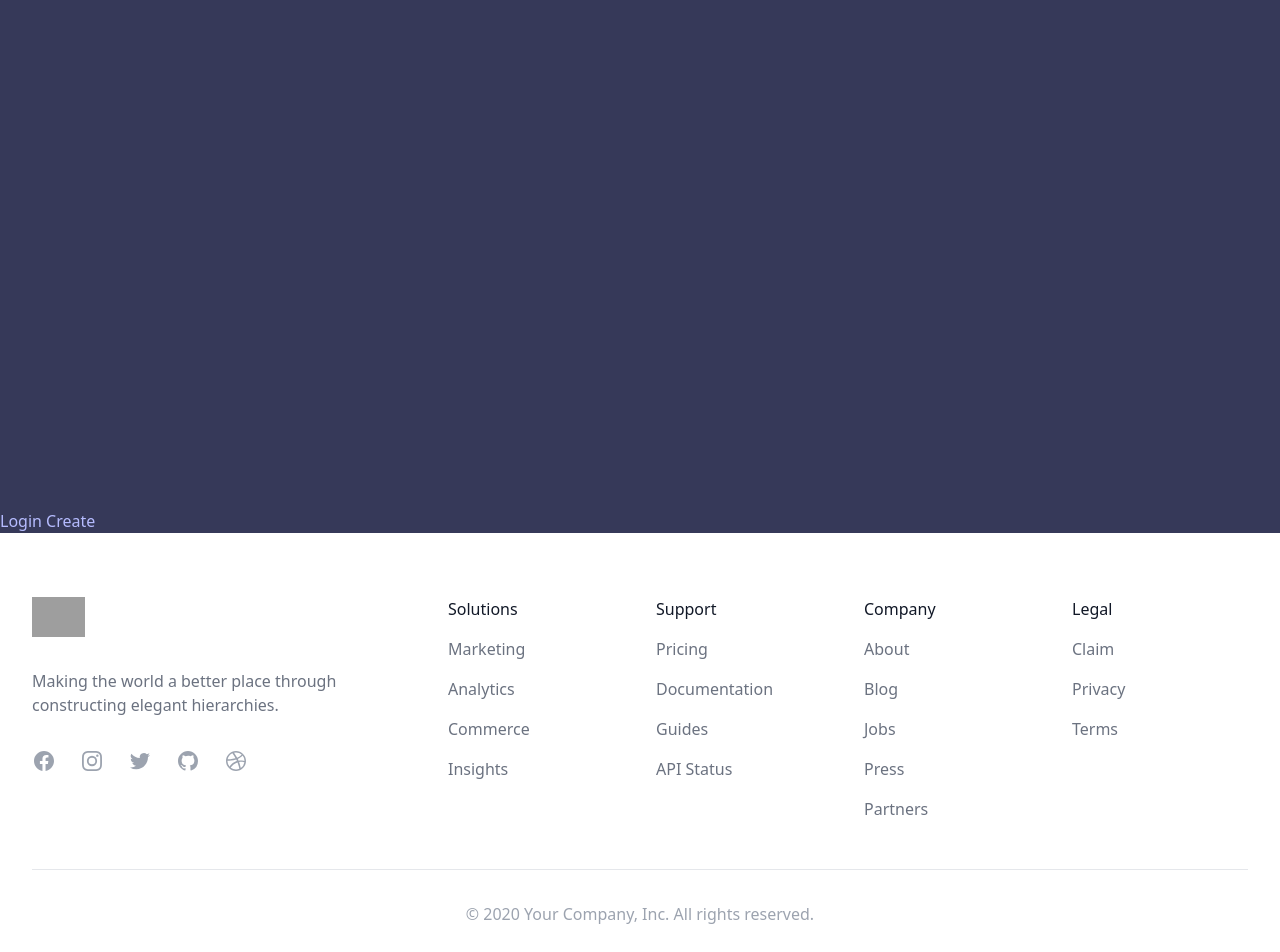
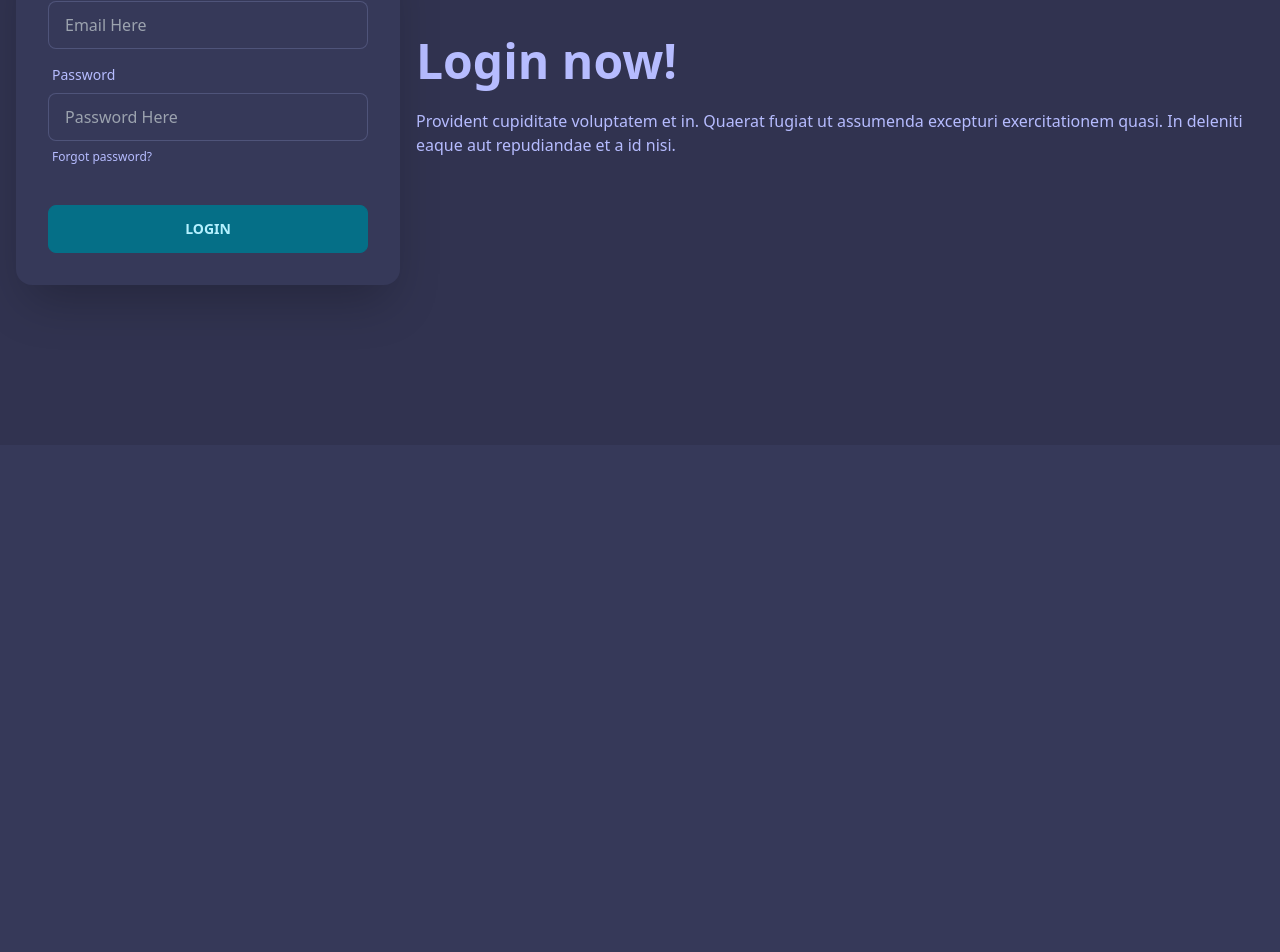
Before and after one commit to Samuel-Moo/konbini-anime, a React (Create React App) app: page /LoginCreate in a window 1280 px wide. Shown: the part 355-1307 px from the top of the page. After the commit the page ends 800 px from the top, so only its background shows below. Built offline with nearby package versions, Linux system fonts and the light colour scheme; grey boxes are pictures that could not be loaded.

Commit message:
Samuel Moo 10-02-23 Changes to login and sign up

```diff
--- /dev/null
+++ b/src/components/LogInCreate/Login.js
@@ -0,0 +1,71 @@
+import { connect } from "react-redux"
+
+
+function Login(){
+    return(
+        <div className="hero min-h-screen bg-base-200">
+        <div className="hero-content flex-col lg:flex-row-reverse">
+          <div className="text-center lg:text-left">
+            <h1 className="text-5xl font-bold">Login now!</h1>
+            <p className="py-6">Provident cupiditate voluptatem et in. Quaerat fugiat ut assumenda excepturi exercitationem quasi. In deleniti eaque aut repudiandae et a id nisi.</p>
+          </div>
+          <div className="card flex-shrink-0 w-full max-w-sm shadow-2xl bg-base-100">
+            <div className="card-body">
+              <div className="form-control">
+                <label className="label">
+                  <span className="label-text">Email</span>
+                </label>
+                <input type="email" placeholder="Email Here" className="input input-bordered" />
+              </div>
+              <div className="form-control">
+                <label className="label">
+                  <span className="label-text">Password</span>
+                </label>
+                <input type="text" placeholder="Password Here" className="input input-bordered" />
+                <label className="label">
+                  <a href="#" className="label-text-alt link link-hover">Forgot password?</a>
+                </label>
+              </div>
+              <div className="form-control mt-6">
+                <button className="btn btn-primary">Login</button>
+              </div>
+            </div>
+          </div>
+        </div>
+      </div>
+   /*
+    <div>
+        <form method='POST'>
+            <div>
+                <label id='email'>
+                    <input placeholder="Enter Your Email Here">
+
+                    </input>
+                </label>
+            </div>
+            <br></br>
+            <div>
+                <label id='password'>
+                    <input placeholder="Enter Your Password Here">
+
+                    </input>
+                </label>
+            </div>
+            <div>
+                <button className="btn">Login</button>
+            </div>
+
+        </form>
+    </div> */
+
+    )
+}
+
+
+
+const mapStateToProps=state=>({
+
+})
+export default connect(mapStateToProps,{
+
+}) (Login)
--- /dev/null
+++ b/src/components/LogInCreate/SignUp.js
@@ -0,0 +1,47 @@
+import { connect } from "react-redux"
+
+
+function SignUp(){
+    return(
+        <div className="hero min-h-screen bg-base-200">
+        <div className="hero-content flex-col lg:flex-row-reverse">
+          <div className="text-center lg:text-left">
+            <h1 className="text-5xl font-bold">Login now!</h1>
+            <p className="py-6">Provident cupiditate voluptatem et in. Quaerat fugiat ut assumenda excepturi exercitationem quasi. In deleniti eaque aut repudiandae et a id nisi.</p>
+          </div>
+          <div className="card flex-shrink-0 w-full max-w-sm shadow-2xl bg-base-100">
+            <div className="card-body">
+              <div className="form-control">
+                <label className="label">
+                  <span className="label-text">Email</span>
+                </label>
+                <input type="email" placeholder="Email Here" className="input input-bordered" />
+              </div>
+              <div className="form-control">
+                <label className="label">
+                  <span className="label-text">Password</span>
+                </label>
+                <input type="text" placeholder="Password Here" className="input input-bordered" />
+                <label className="label">
+                  <a href="#" className="label-text-alt link link-hover">Forgot password?</a>
+                </label>
+              </div>
+              <div className="form-control mt-6">
+                <button className="btn btn-primary">Login</button>
+              </div>
+            </div>
+          </div>
+        </div>
+      </div>
+
+    )
+}
+
+
+
+const mapStateToProps=state=>({
+
+})
+export default connect(mapStateToProps,{
+
+}) (SignUp)
--- a/src/containers/pages/LoginCreate.jsx
+++ b/src/containers/pages/LoginCreate.jsx
@@ -1,15 +1,18 @@
 import Footer from "components/navigation/Footer"
 import Navbar from "components/navigation/Navbar"
 import Layout from "hocs/layouts/layout"
+import Login from "components/LogInCreate/Login"
+import SignUp from "components/LogInCreate/SignUp"
 
 function LoginCreate(){
     return(
         <Layout>
-            <Navbar/>
-            <div className="pt-16">
-                Login Create
-            </div>
-            <Footer/>
+            <Navbar>
+                <Login/>
+
+                <SignUp/>
+            </Navbar>
+
         </Layout>
     )
 }
```
